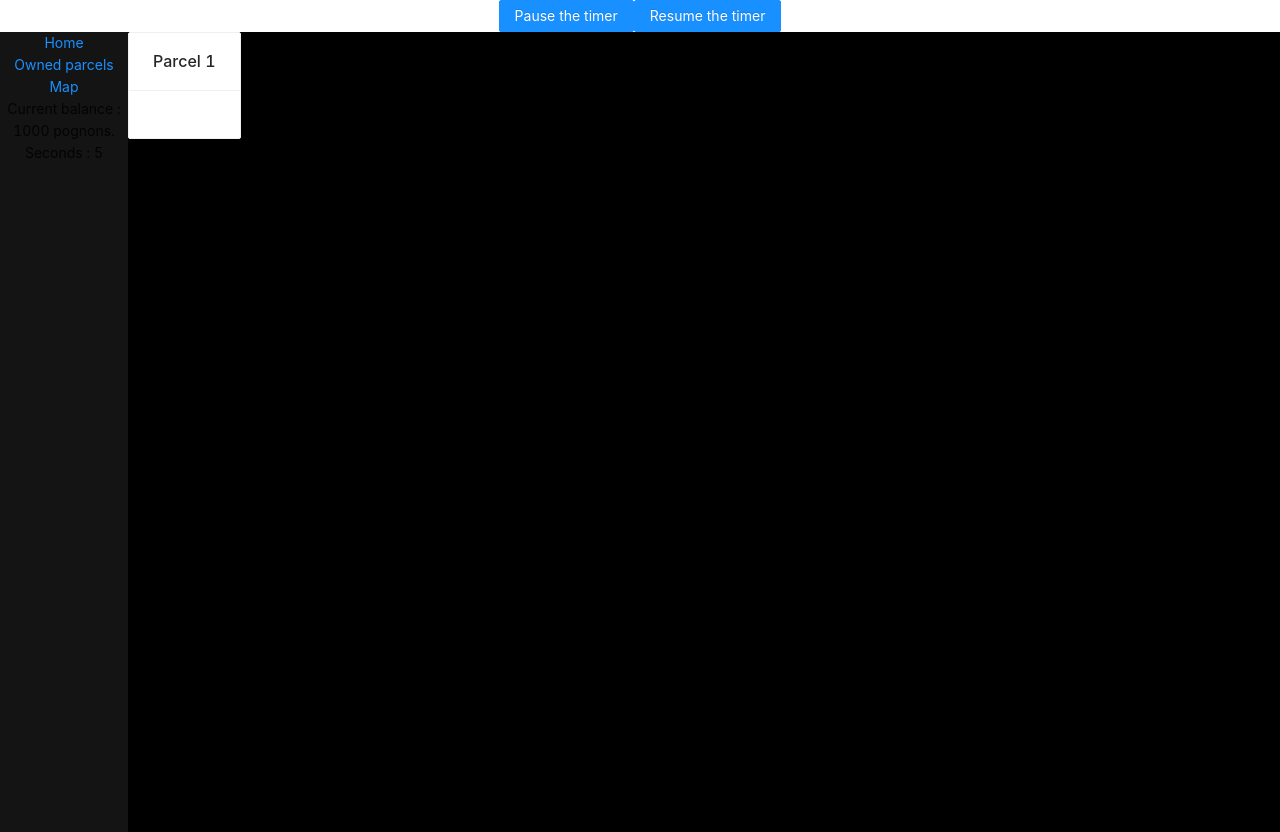
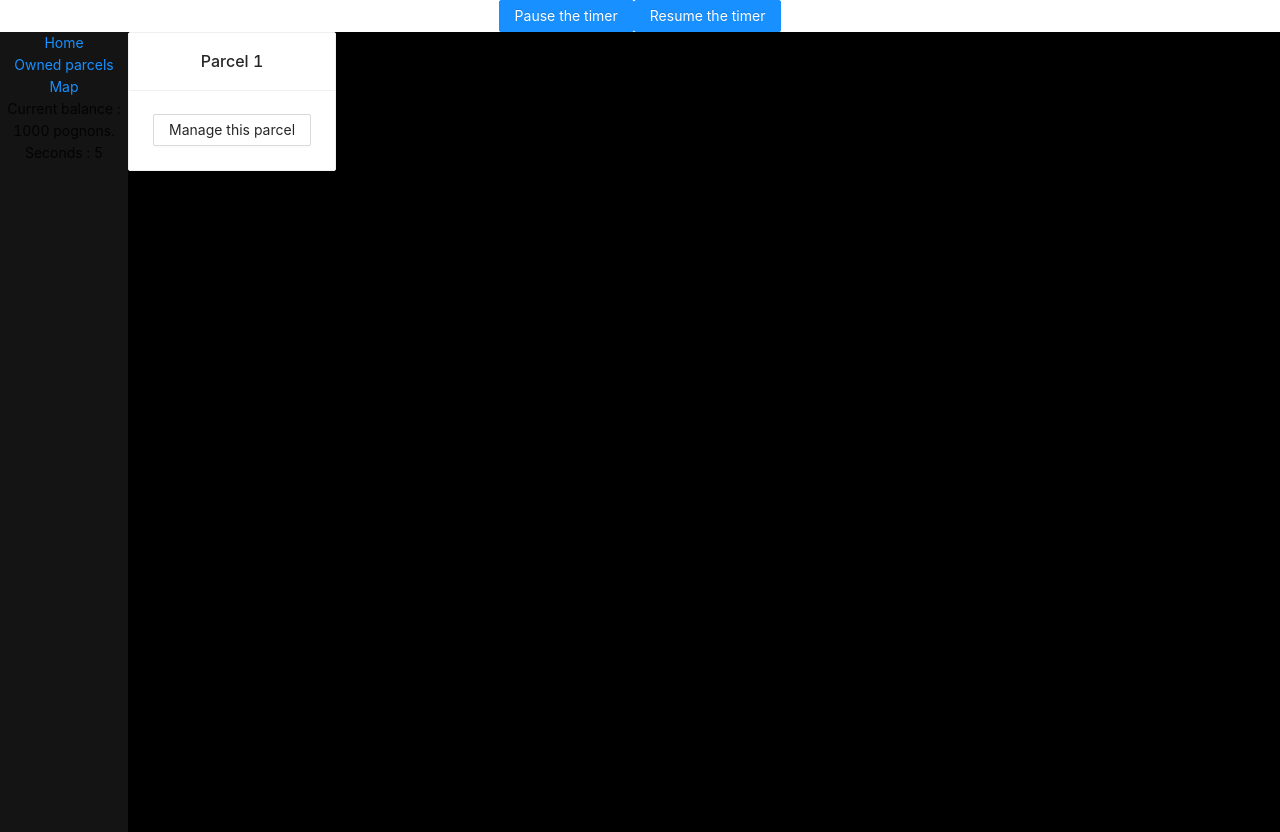
Before and after one commit to LaDistance/farm-and-conquer, a React (Create React App) app: page /owned-parcels in a window 1280 px wide. Built offline with nearby package versions, Linux system fonts and the light colour scheme.

Commit message:
Updated parcel card

```diff
--- a/src/components/Parcel.tsx
+++ b/src/components/Parcel.tsx
@@ -1,6 +1,14 @@
-import { Card } from "antd";
+import { Button, Card } from "antd";
+import { Link } from "react-router-dom";
 import { Parcel } from "../types/Parcel";
 
 export const ParcelCard = ({ parcel }: { parcel: Parcel }) => {
-  return <Card title={`Parcel ${parcel.id}`}></Card>;
+  return (
+    <Card title={`Parcel ${parcel.id}`}>
+      {" "}
+      <Link to={`/parcel/${parcel.id}`}>
+        <Button>Manage this parcel</Button>
+      </Link>
+    </Card>
+  );
 };
```
